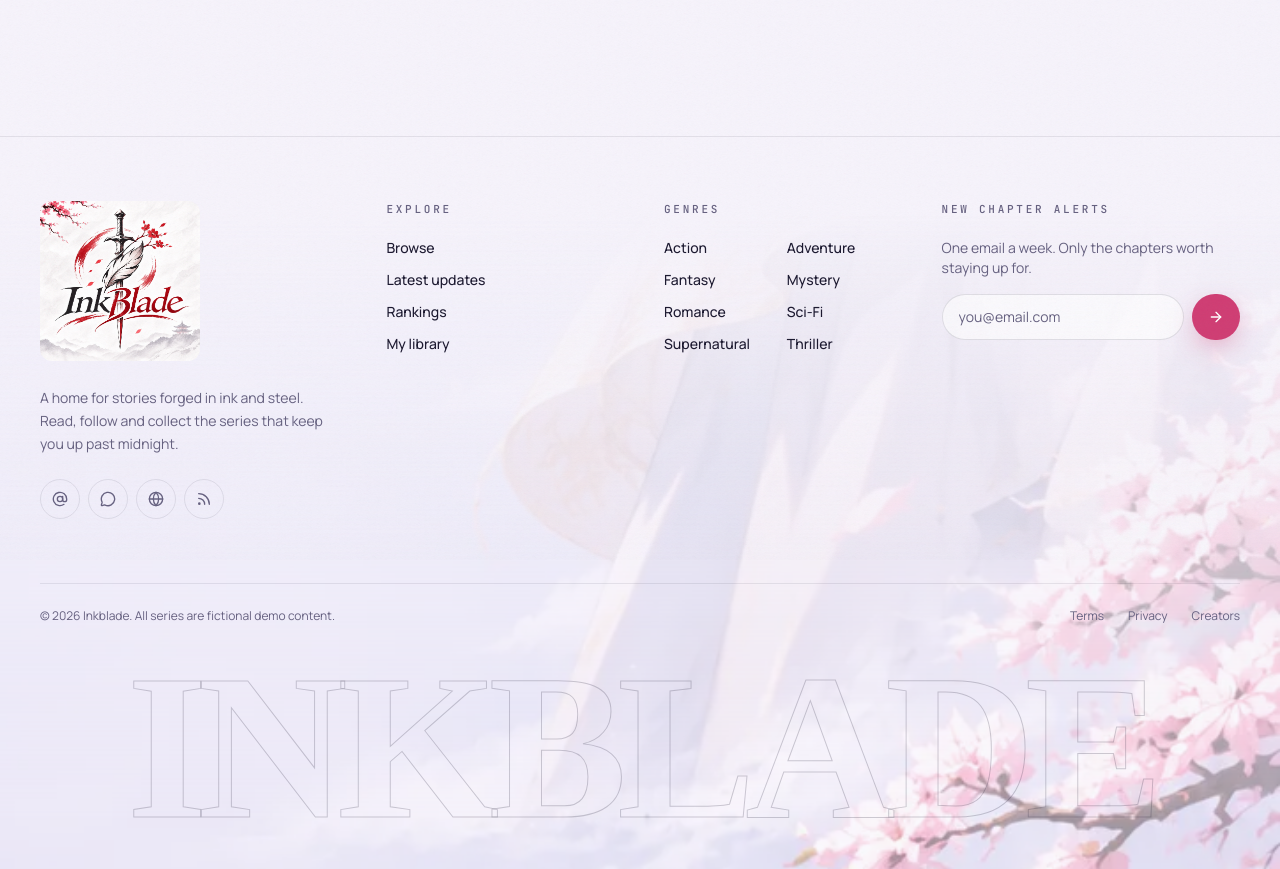
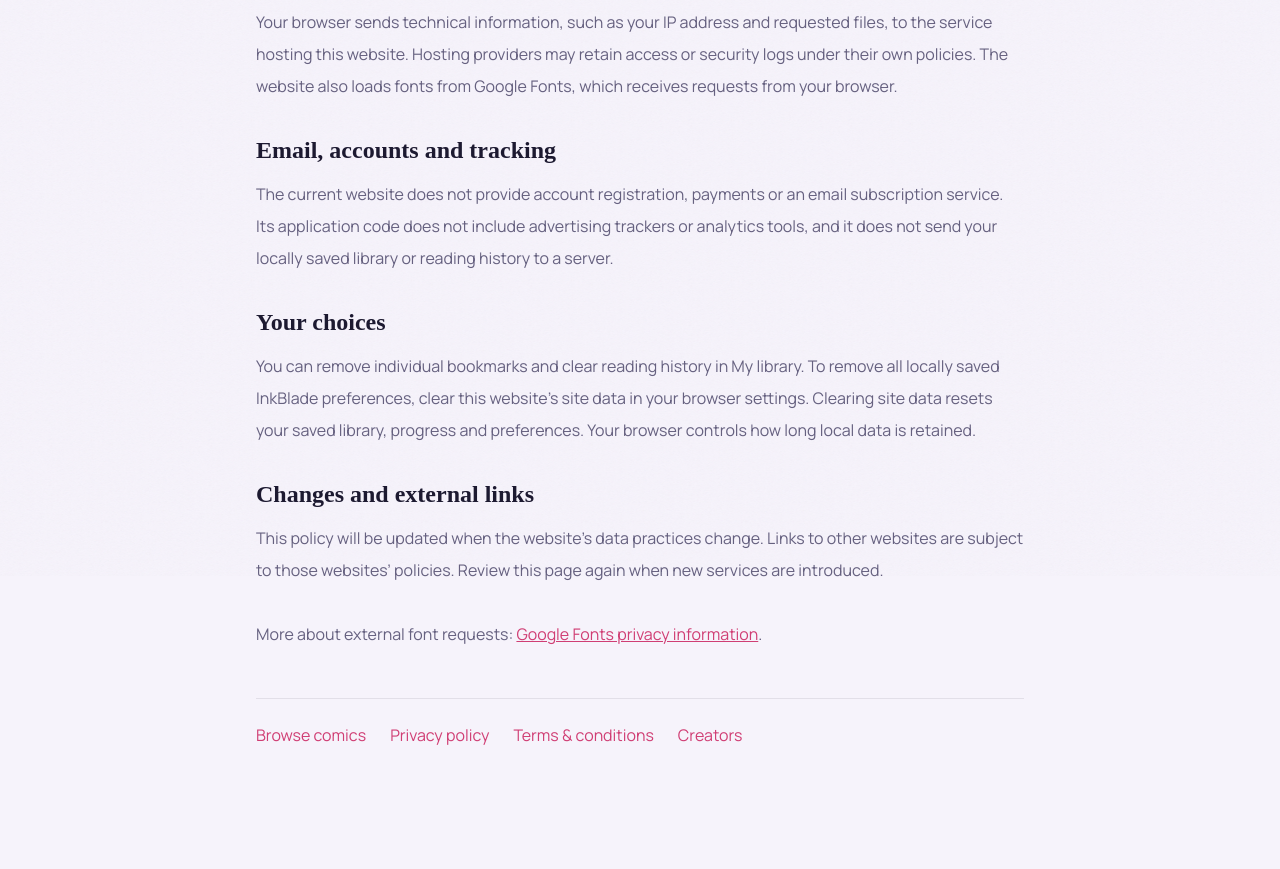
Before and after one commit to HayaUnNisa/inkblade, a React (Vite) app: page /privacy in a window 1280 px wide. Shown: the part 600-1469 px from the top of the page. Built offline with nearby package versions, Linux system fonts and the light colour scheme; a web font is replaced by a local one.

Commit message:
Connect footer links and add privacy terms and credits pages

```diff
--- a/src/App.tsx
+++ b/src/App.tsx
@@ -13,6 +13,7 @@ const Reader = lazy(() => import('@/pages/Reader'));
 const LibraryPage = lazy(() => import('@/pages/LibraryPage'));
 const Rankings = lazy(() => import('@/pages/Rankings'));
 const NotFound = lazy(() => import('@/pages/NotFound'));
+const Information = lazy(() => import('@/pages/Information'));
 
 function Page({ children }: { children: ReactNode }) {
   return (
@@ -48,6 +49,9 @@ export default function App() {
           <Route path="/read/:slug/:chapter" element={<Reader />} />
           <Route path="/library" element={<Page><LibraryPage /></Page>} />
           <Route path="/rankings" element={<Page><Rankings /></Page>} />
+          <Route path="/privacy" element={<Page><Information kind="privacy" /></Page>} />
+          <Route path="/terms" element={<Page><Information kind="terms" /></Page>} />
+          <Route path="/creators" element={<Page><Information kind="creators" /></Page>} />
           <Route path="*" element={<Page><NotFound /></Page>} />
         </Routes>
       </Suspense>
--- a/src/components/Footer.tsx
+++ b/src/components/Footer.tsx
@@ -1,20 +1,11 @@
-import { useState, type FormEvent } from 'react';
+
 import { Link } from 'react-router-dom';
-import { ArrowRight, AtSign, Globe, MessageCircle, Rss } from 'lucide-react';
+import { ArrowRight } from 'lucide-react';
 import { genres } from '@/data/catalog';
-import { useToast } from '@/context/ToastContext';
+
 import Logo from './Logo';
 
 export default function Footer() {
-  const toast = useToast();
-  const [email, setEmail] = useState('');
-  const submit = (e: FormEvent) => {
-    e.preventDefault();
-    if (!/^\S+@\S+\.\S+$/.test(email)) return toast('Please enter a valid email');
-    setEmail('');
-    toast('You’re on the list — new chapters every Friday');
-  };
-
   return (
     <footer className="relative mt-24 overflow-hidden border-t hairline">
       <div
@@ -29,13 +20,7 @@ export default function Footer() {
             <p className="mt-5 max-w-xs text-sm leading-relaxed text-muted">
               A home for stories forged in ink and steel. Read, follow and collect the series that keep you up past midnight.
             </p>
-            <div className="mt-6 flex gap-2">
-              {[AtSign, MessageCircle, Globe, Rss].map((I, i) => (
-                <a key={i} href="#" aria-label="Social link" className="grid h-10 w-10 place-items-center rounded-full border hairline text-muted transition-all hover:-translate-y-0.5 hover:border-accent hover:text-accent">
-                  <I size={16} />
-                </a>
-              ))}
-            </div>
+
           </div>
           <div>
             <h4 className="font-mono text-[11px] uppercase tracking-[0.25em] text-muted">Explore</h4>
@@ -48,24 +33,19 @@ export default function Footer() {
           <div>
             <h4 className="font-mono text-[11px] uppercase tracking-[0.25em] text-muted">Genres</h4>
             <ul className="mt-5 grid grid-cols-2 gap-x-4 gap-y-3 text-sm font-medium">
-              {genres.slice(0, 8).map((g) => (
+              {['Action', 'Fantasy', 'Sci-Fi'].filter((g) => genres.includes(g)).map((g) => (
                 <li key={g}><Link to={`/browse?genre=${encodeURIComponent(g)}`} className="transition-colors hover:text-accent">{g}</Link></li>
               ))}
             </ul>
           </div>
           <div>
-            <h4 className="font-mono text-[11px] uppercase tracking-[0.25em] text-muted">New chapter alerts</h4>
-            <p className="mt-5 text-sm text-muted">One email a week. Only the chapters worth staying up for.</p>
-            <form onSubmit={submit} className="mt-4 flex gap-2">
-              <input value={email} onChange={(e) => setEmail(e.target.value)} type="email" placeholder="you@email.com" aria-label="Email" className="input rounded-full" />
-              <button className="btn btn-primary shrink-0 px-4" aria-label="Subscribe"><ArrowRight size={16} /></button>
-            </form>
+            <h4 className="font-mono text-[11px] uppercase tracking-[0.25em] text-muted">Keep reading</h4><p className="mt-5 text-sm text-muted">Find the newest chapters, or save a series to your library to return to it later.</p><Link to="/browse?sort=updated" className="btn btn-primary mt-4">View latest chapters <ArrowRight size={16} /></Link>
           </div>
         </div>
         <div className="mt-16 flex flex-col items-start justify-between gap-4 border-t hairline pt-6 text-xs text-muted sm:flex-row sm:items-center">
-          <p>© {new Date().getFullYear()} Inkblade. All series are fictional demo content.</p>
-          <div className="flex gap-6">
-            <a href="#" className="hover:text-ink">Terms</a><a href="#" className="hover:text-ink">Privacy</a><a href="#" className="hover:text-ink">Creators</a>
+          <p>© {new Date().getFullYear()} Inkblade. Stories and artwork presented on InkBlade.</p>
+          <div className="flex flex-wrap gap-6">
+            <Link to="/terms" className="hover:text-ink">Terms &amp; conditions</Link><Link to="/privacy" className="hover:text-ink">Privacy policy</Link><Link to="/creators" className="hover:text-ink">Creators</Link>
           </div>
         </div>
         <p aria-hidden className="pointer-events-none mt-10 select-none text-center font-display text-[18vw] font-extrabold leading-[0.8] tracking-tighter text-stroke opacity-60 lg:text-[13rem]">
--- /dev/null
+++ b/src/pages/Information.tsx
@@ -0,0 +1,40 @@
+import { Link } from 'react-router-dom';
+import { catalog } from '@/data/catalog';
+
+const privacy = [
+  ['About this policy', 'This policy describes the current InkBlade reading website. It explains the information used when you browse comics and save reading preferences. Updated November 11, 2026.'],
+  ['Information saved on your device', 'InkBlade saves your theme, reader settings, bookmarks and reading progress in your browser’s local storage. These features do not require an account. They are specific to your browser and are not automatically synchronized across devices.'],
+  ['Website delivery and external services', 'Your browser sends technical information, such as your IP address and requested files, to the service hosting this website. Hosting providers may retain access or security logs under their own policies. The website also loads fonts from Google Fonts, which receives requests from your browser.'],
+  ['Email, accounts and tracking', 'The current website does not provide account registration, payments or an email subscription service. Its application code does not include advertising trackers or analytics tools, and it does not send your locally saved library or reading history to a server.'],
+  ['Your choices', 'You can remove individual bookmarks and clear reading history in My library. To remove all locally saved InkBlade preferences, clear this website’s site data in your browser settings. Clearing site data resets your saved library, progress and preferences. Your browser controls how long local data is retained.'],
+  ['Changes and external links', 'This policy will be updated when the website’s data practices change. Links to other websites are subject to those websites’ policies. Review this page again when new services are introduced.'],
+];
+const terms = [
+  ['Using InkBlade', 'These terms cover use of the InkBlade website and comic reader. By using the website, you agree to these terms. If you do not agree, please stop using the website. Updated November 11, 2026.'],
+  ['Reading and personal use', 'You may browse the published comics and use the reading and library features for personal, non-commercial enjoyment. Access to the website does not transfer ownership of its content or grant permission to sell or commercially redistribute it.'],
+  ['Content and credits', 'Stories are fictional. Some artwork and story material are created with AI assistance. Credits identify the names used in the catalog and do not imply that an outside creator or studio endorses the website. Respect any applicable rights and licenses in artwork, text, branding and software.'],
+  ['Acceptable use', 'Do not attempt to interfere with the website, bypass access controls, introduce harmful code, impersonate other people, or use its content unlawfully. Do not present someone else’s work as your own.'],
+  ['Availability and saved progress', 'Chapters and features may be added, corrected or removed. Availability and update schedules are not guaranteed. Bookmarks and reading progress are stored in your browser; clearing site data or changing browsers can remove them. Keep your own record if you need a permanent reading list.'],
+  ['Changes and your rights', 'These terms may be updated as the website develops. The date on this page identifies the latest version. Nothing in these terms is intended to remove rights that cannot be excluded under applicable law.'],
+];
+
+export default function Information({ kind }: { kind: 'privacy' | 'terms' | 'creators' }) {
+  const title = kind === 'privacy' ? 'Privacy policy' : kind === 'terms' ? 'Terms & conditions' : 'Creators & credits';
+  return <div className="page-x pb-12 pt-32">
+    <article className="mx-auto max-w-3xl">
+      <p className="eyebrow">InkBlade</p>
+      <h1 className="mt-4 font-display text-4xl font-extrabold sm:text-5xl">{title}</h1>
+      {kind === 'creators' ? <>
+        <p className="mt-6 leading-relaxed text-muted">Explore the credits listed for our three published series. These are the creative names used in the catalog; the stories and illustrations include AI-assisted material.</p>
+        <div className="mt-8 space-y-4">{catalog.map(s => <section key={s.slug} className="rounded-2xl border hairline bg-card/40 p-6">
+          <h2 className="font-display text-2xl font-bold"><Link className="hover:text-accent" to={`/series/${s.slug}`}>{s.title}</Link></h2>
+          <p className="mt-3 text-muted">Story: {s.author} · Art: {s.artist}</p>
+          <Link className="mt-3 inline-block text-accent" to={`/series/${s.slug}`}>Explore series →</Link>
+        </section>)}</div>
+      </> : <div className="mt-8 space-y-8">{(kind === 'privacy' ? privacy : terms).map(([heading, body]) => <section key={heading}>
+        <h2 className="font-display text-2xl font-bold">{heading}</h2><p className="mt-3 leading-8 text-muted">{body}</p>
+      </section>)}{kind === 'privacy' && <p className="leading-8 text-muted">More about external font requests: <a className="text-accent underline" href="https://developers.google.com/fonts/faq/privacy">Google Fonts privacy information</a>.</p>}</div>}
+      <nav aria-label="Information pages" className="mt-12 flex flex-wrap gap-6 border-t hairline pt-6 text-accent"><Link to="/browse">Browse comics</Link><Link to="/privacy">Privacy policy</Link><Link to="/terms">Terms & conditions</Link><Link to="/creators">Creators</Link></nav>
+    </article>
+  </div>;
+}
```
